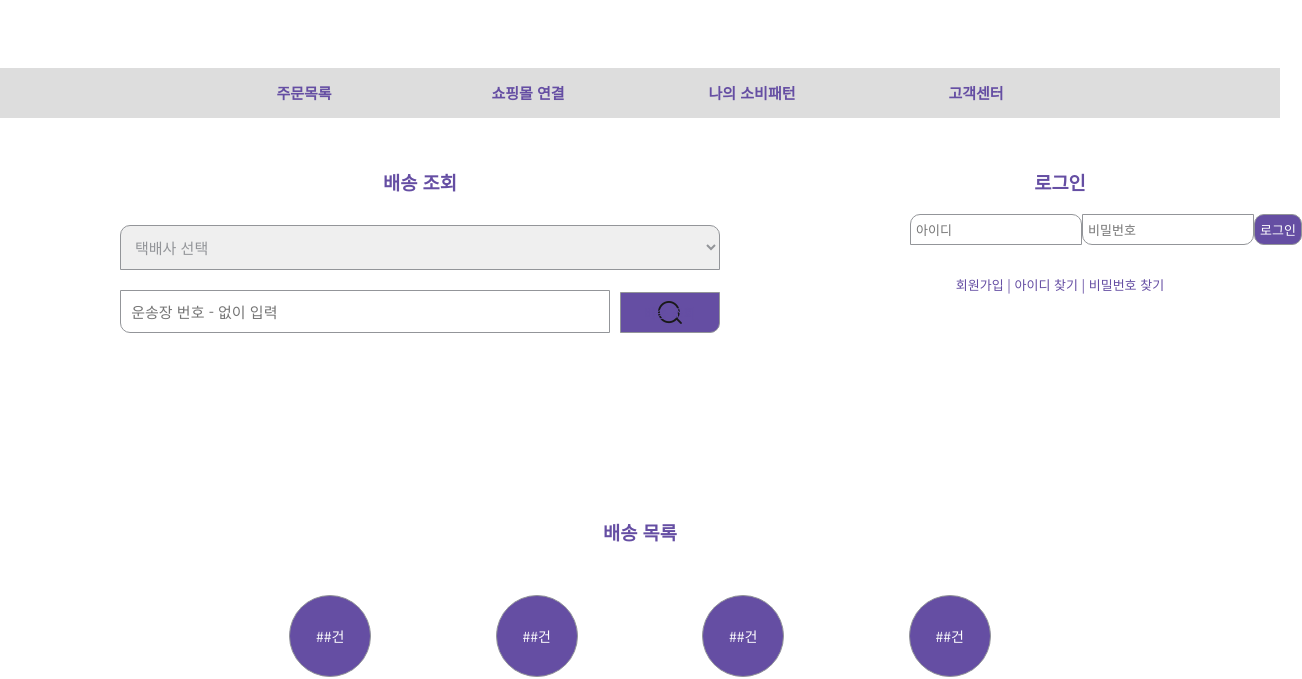
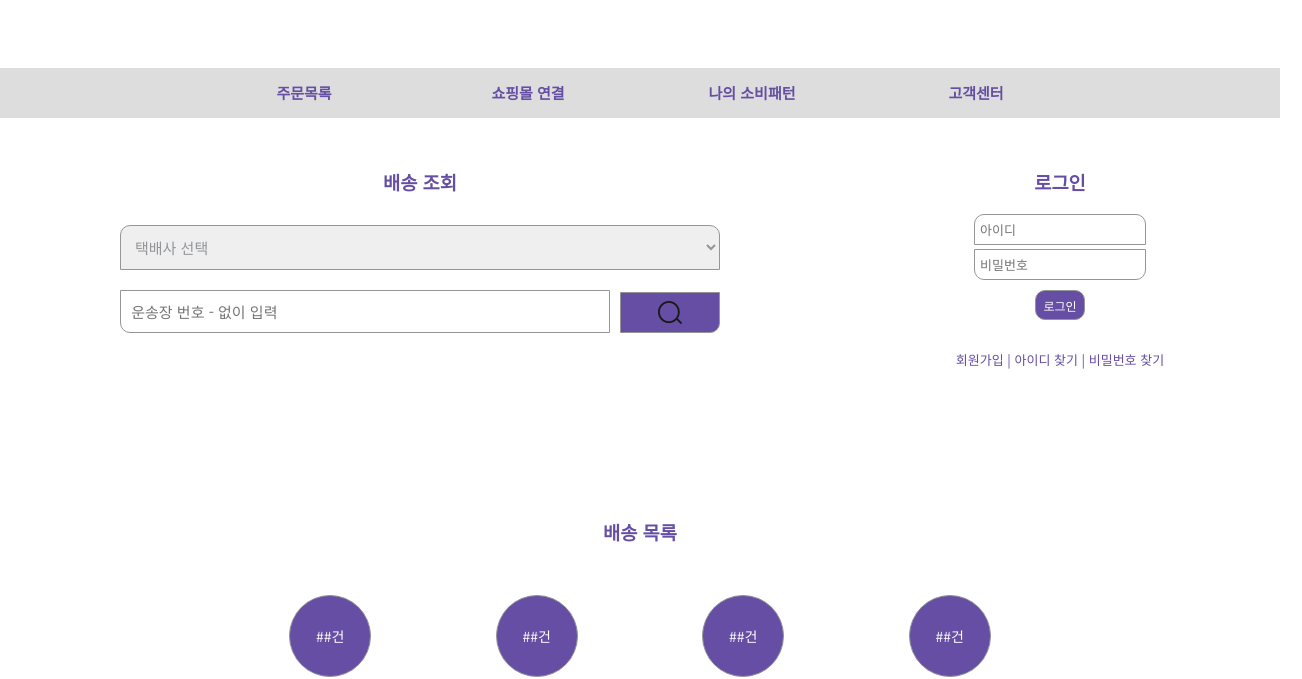
Before and after one commit to yjkong91/miniProject, a plain HTML site: page index.html in a window 1280 px wide. Shown: the part 132-811 px from the top of the page, 1302 px wide, since content can reach past the window. Drawn offline with Linux system fonts and the light colour scheme.

Commit message:
230104 last

```diff
--- a/css/style.css
+++ b/css/style.css
@@ -124,10 +124,19 @@ li {
   background: url(../img/search.png) no-repeat center #654EA3;
 }
 
+.searchbtn:hover{
+  opacity: .7;
+}
+
 .login {
   text-align: center;
   width: 300px;
   height: 150px;
+  /* background-color: red; */
+}
+
+.login>div{
+  display: flex;
 }
 
 .login>h3 {
@@ -135,7 +144,7 @@ li {
 }
 
 .loginwrap {
-  display: flex;
+  flex-direction: column;
 }
 
 .loginwrap>input {
@@ -145,7 +154,6 @@ li {
   font-size: 13px;
   margin-top: 4px;
   cursor: pointer;
-  flex-direction: column;
 }
 
 .loginwrap>input:first-of-type {
@@ -156,10 +164,20 @@ li {
   border-radius: 0 0 10px 10px;
 }
 
-.loginwrap>.submit {
+.login>div>form>.submit {
+  width: 50px;
+  height: 30px;
   border-radius: 10px;
+  font-size: 12px;
+  margin-top: 10px;
+  border: 1px solid #939599;
   background-color: #654EA3;
   color: white;
+  cursor: pointer;
+}
+
+.login>div>form>.submit:hover{
+  opacity: .7;
 }
 
 .login>p {
--- a/index.html
+++ b/index.html
@@ -41,18 +41,20 @@
           <option value='post'>우체국택배</option>
         </select>
         <input type="text" placeholder="운송장 번호 - 없이 입력">
-        <input class="searchbtn" type="submit" value="배송 조회">
+        <input class="searchbtn" type="submit" value=" ">
       </form>
     </div>
     <div class="login">
       <h3>로그인</h3>
-      <form action="login" method="get">
-        <div class="loginwrap">
-          <input type="text" name="id" placeholder="아이디">
-          <input type="password" name="pw" placeholder="비밀번호">
+      <div>
+        <form action="login" method="get">
+          <div class="loginwrap">
+            <input type="text" name="id" placeholder="아이디">
+            <input type="password" name="pw" placeholder="비밀번호">
+          </div>
           <input class="submit" type="submit" value="로그인">
-        </div>
-      </form>
+        </form>
+      </div>
       <p><a href="#">회원가입</a> |
         <a href="#">아이디 찾기</a> | <a href="#">비밀번호 찾기</a></p>
     </div>
```
